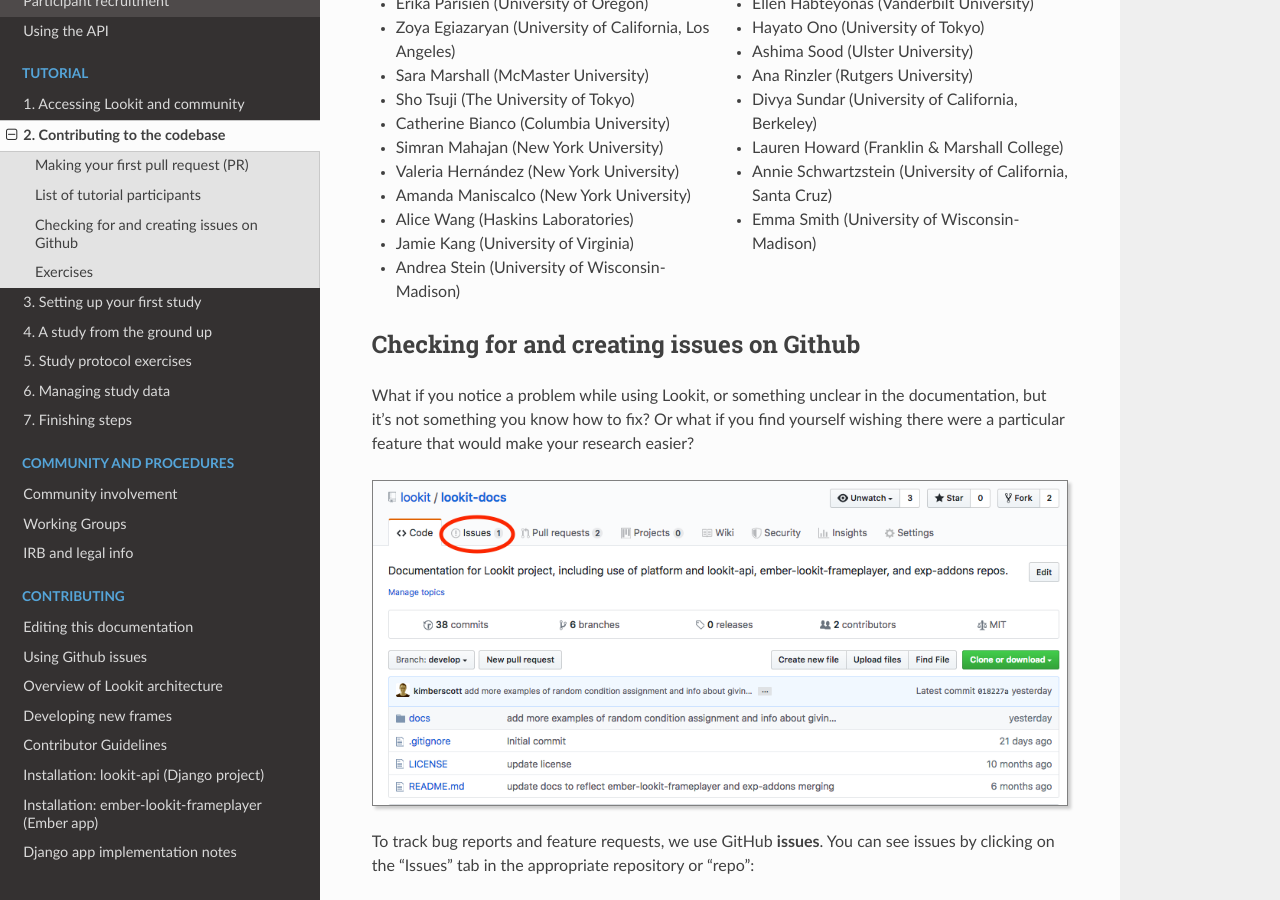
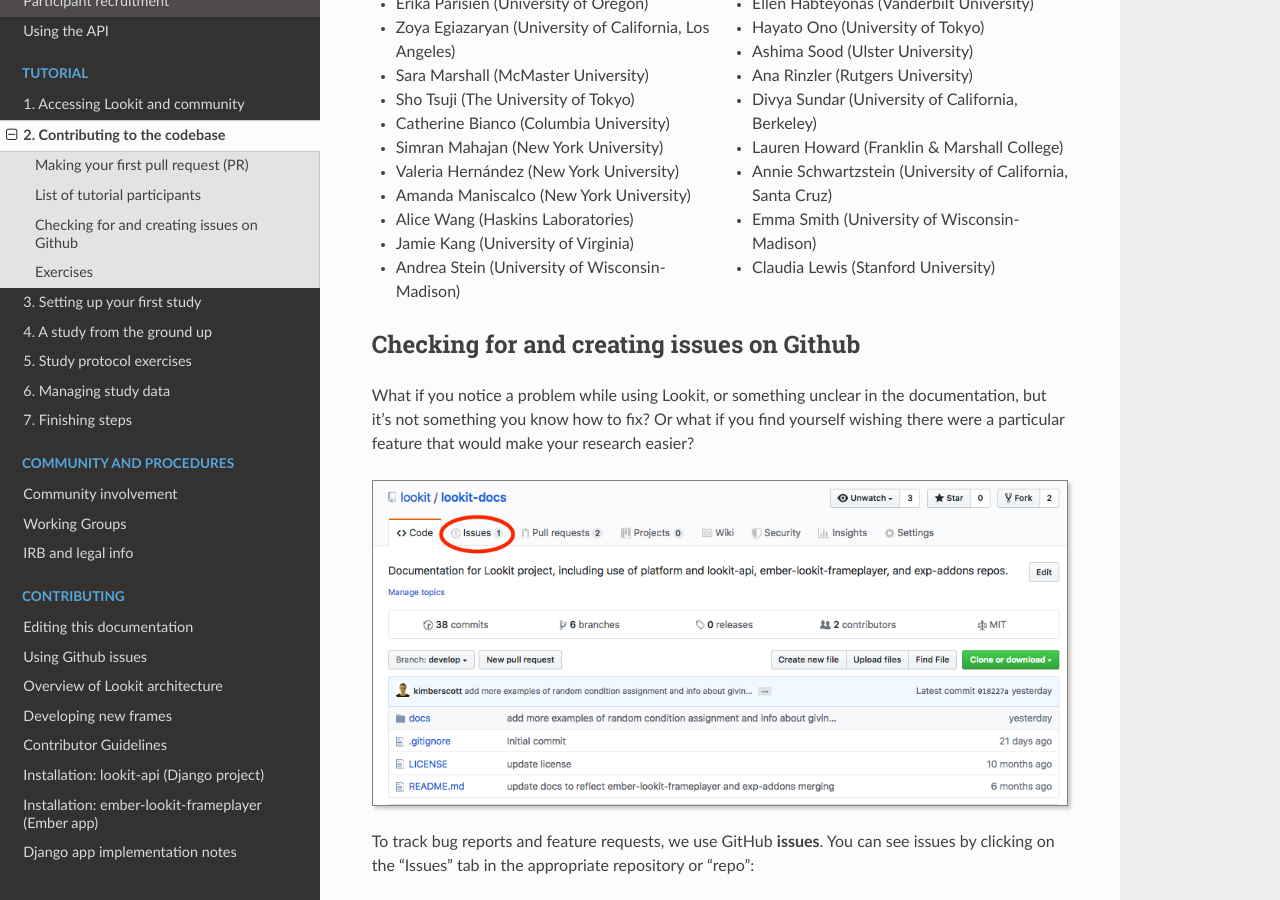
Before and after one commit to lookit/lookit-docs, a Sphinx documentation site: the page built from docs/source/tutorial-contributing.rst, in a window 1280 px wide and 900 px high, scrolled down 8001 px. Built offline with Sphinx 7.4.7 and the Read the Docs theme 3.1.0, drawn with Linux system fonts in a browser that asks for light colours.

Commit message:
added name to list

```diff
--- a/docs/source/tutorial-contributing.rst
+++ b/docs/source/tutorial-contributing.rst
@@ -339,6 +339,7 @@
 - Lauren Howard (Franklin & Marshall College)
 - Annie Schwartzstein (University of California, Santa Cruz)
 - Emma Smith (University of Wisconsin-Madison)
+- Claudia Lewis (Stanford University)
 Checking for and creating issues on Github
 -------------------------------------------
 
```
